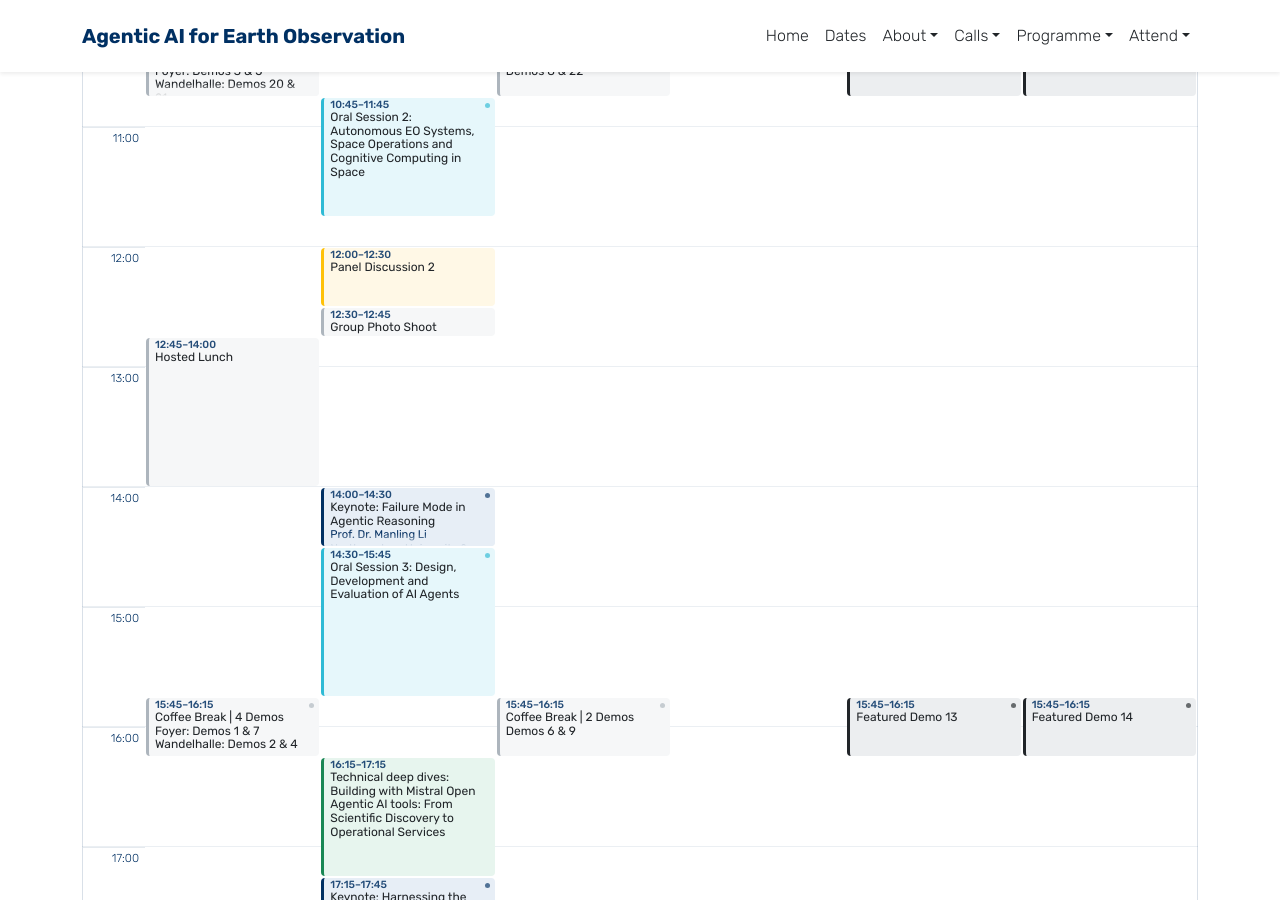
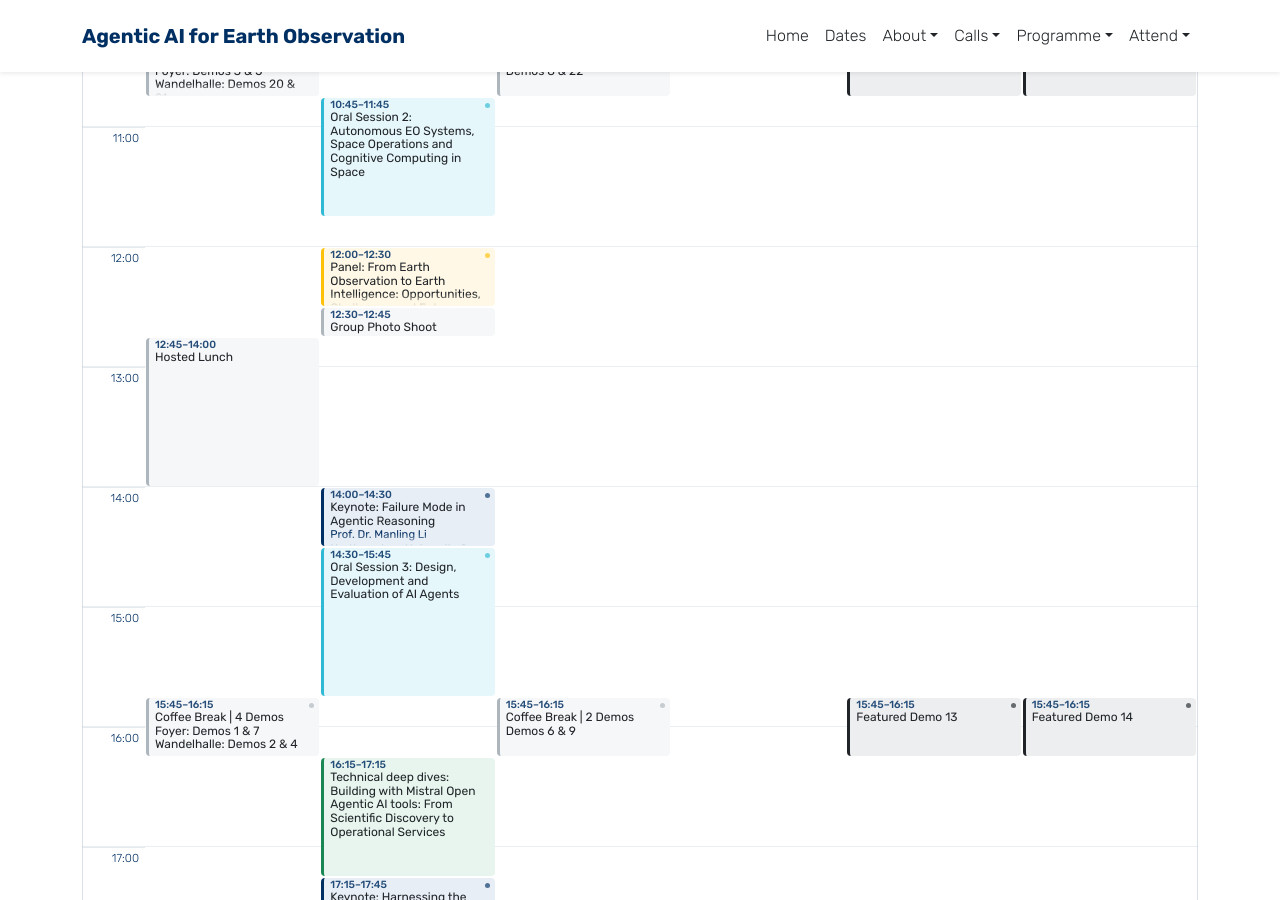
Before and after one commit to rsim-tu-berlin/agentic-eo.berlin, a Jekyll site: the page built from programme/schedule.md, in a window 1280 px wide and 900 px high, scrolled down 1987 px. Built offline with Jekyll 4.4.1, drawn with Linux system fonts in a browser that asks for light colours.

Commit message:
update schedule

```diff
--- a/_data/schedule.yml
+++ b/_data/schedule.yml
@@ -565,9 +565,23 @@
         presenters: "Winfred Ooh-Azlin (Technische Universität Berlin), Pao Ying Heng (Royal Astronomical Society)"
         affiliation: ""
 
-  - { day: day2, room: lecture-hall,   start: "12:00", end: "12:30", title: "Panel Discussion 2", speaker: "", type: panel }
-  - { day: day2, room: lecture-hall,   start: "12:30", end: "12:45", title: "Group Photo Shoot", speaker: "", type: break }
+  - day: day2
+    room: lecture-hall
+    start: "12:00"
+    end: "12:30"
+    title: "Panel: From Earth Observation to Earth Intelligence: Opportunities, Challenges and Future Directions"
+    speaker: ""
+    type: panel
+    details: |
+      **Moderated by** Prof. Dr. Begüm Demir
 
+      **Panelists:**
+
+      - **Prof. Dr. Ioannis Papoutsis** National Technical University of Athens
+      - **Dr. Bertrand Le Saux** DG Connect at the European Commission
+      - **Mikhail Klassen** Planet Labs
+
+  - { day: day2, room: lecture-hall,  start: "12:30", end: "12:45", title: "Group Photo Shoot", speaker: "", type: break }
   - { day: day2, room: foyer,         start: "12:45", end: "14:00", title: "Hosted Lunch", type: break }
 
   - day: day2
```
